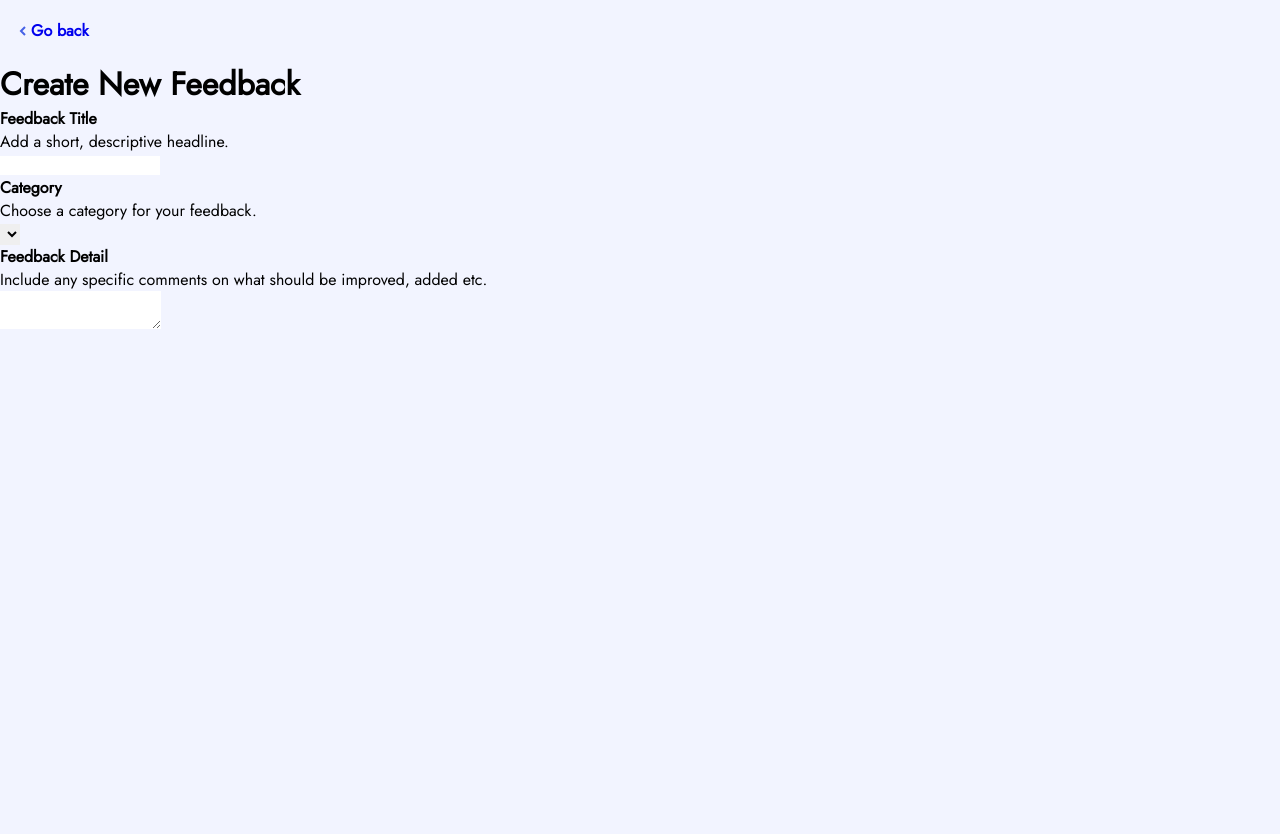
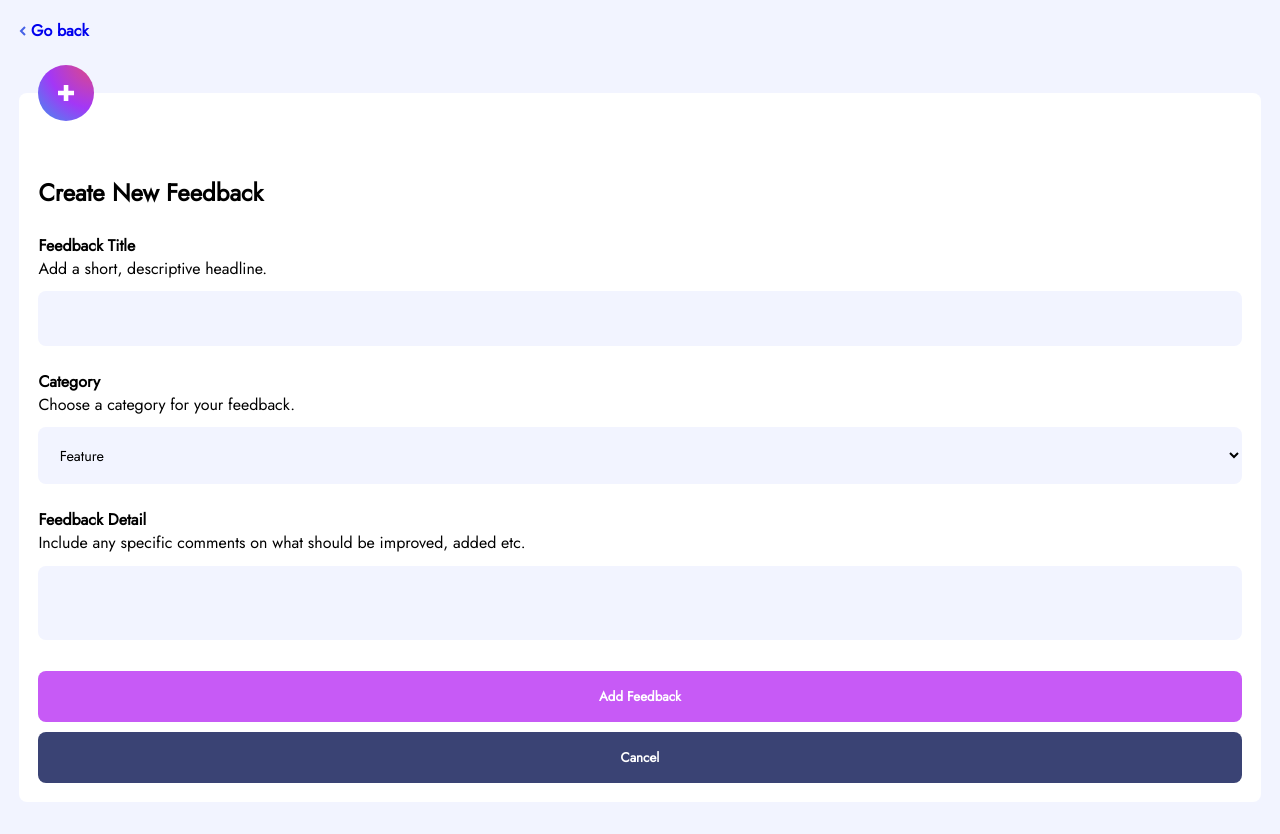
Before and after one commit to sammyodiagbe/product_feedback_app, a React (Create React App) app: page /new-feedback in a window 1280 px wide. Before the commit the page ends 800 px from the top, so only its background shows below. Built offline with nearby package versions, Linux system fonts and the light colour scheme.

Commit message:
working on add new feedback page

```diff
--- a/src/pages/new_feedback.js
+++ b/src/pages/new_feedback.js
@@ -1,6 +1,8 @@
 import { useState } from "react";
-import { useLocation, useSearchParams } from "react-router-dom";
 import GoBack from "../components/goBack";
+import "../styles/feedback.css";
+
+import newFeedbackIcon from "../assets/shared/icon-new-feedback.svg";
 
 const NewFeedback = () => {
   const [category, setCategory] = useState("Feature");
@@ -11,6 +13,7 @@ const NewFeedback = () => {
       <GoBack url={"hello/hello"} />
       <div className="pf-main-container">
         <div className="pf-form-container">
+          <img src={newFeedbackIcon} className="pf-f-icon" />
           <h1 className="pf-form-title">Create New Feedback</h1>
           <form>
             <div className="pf-input-field">
@@ -29,7 +32,13 @@ const NewFeedback = () => {
               <select
                 defaultValue={category}
                 onChange={(target) => setCategory(target.value)}
-              ></select>
+              >
+                <option>Feature</option>
+                <option>Enhancement</option>
+                <option>Bug</option>
+                <option>UI</option>
+                <option>UX</option>
+              </select>
             </div>
             <div className="pf-input-field">
               <b>Feedback Detail</b>
@@ -44,6 +53,10 @@ const NewFeedback = () => {
                 onChange={(target) => setFeebackDetails(target.value)}
               ></textarea>
             </div>
+            <div className="pf-action-container">
+              <button className="pf-btn pf-create-account">Add Feedback</button>
+              <button className="pf-btn pf-cancel">Cancel</button>
+            </div>
           </form>
         </div>
       </div>
--- a/src/styles/_variables.scss
+++ b/src/styles/_variables.scss
@@ -5,6 +5,7 @@ $padding: 1.2em;
 $bluish_marlin: #4661e6;
 $neutral_gray: #f2f4ff;
 $white: #ffffff;
+$dark_blue: #3A4374;
 
 // border-radius
 $border_radius_link: 8px;
@@ -13,3 +14,5 @@ $subnav_color: #373F68;
 // call to action
 $call_to_action_purple: #C75AF6;
 $call_to_action_mobile: #AD1FEA;
+
+$space_between_elem: .8em;
--- /dev/null
+++ b/src/styles/feedback.css
@@ -0,0 +1,52 @@
+div.pf-main-container {
+  padding: 2em 1.2em;
+}
+
+div.pf-main-container div.pf-form-container {
+  background: #ffffff;
+  padding: 1.2em;
+  border-radius: 8px;
+}
+
+div.pf-main-container div.pf-form-container img.pf-f-icon {
+  position: relative;
+  top: -3em;
+}
+
+div.pf-main-container div.pf-form-container h1.pf-form-title {
+  font-size: 24px;
+  margin-bottom: 1em;
+}
+
+div.pf-main-container div.pf-form-container form div.pf-input-field {
+  margin-bottom: 0.8em;
+}
+
+div.pf-main-container div.pf-form-container form div.pf-input-field input, div.pf-main-container div.pf-form-container form div.pf-input-field textarea, div.pf-main-container div.pf-form-container form div.pf-input-field select {
+  width: 100%;
+  padding: 1.2em;
+  background: #f2f4ff;
+  margin: .8em 0;
+  font-size: .9em;
+  border-radius: 8px;
+  resize: none;
+}
+
+div.pf-main-container div.pf-form-container form div.pf-action-container button {
+  display: block;
+  width: 100%;
+  color: #fff;
+  padding: 1.2em;
+  border-radius: 8px;
+  font-weight: bold;
+}
+
+div.pf-main-container div.pf-form-container form div.pf-action-container button.pf-create-account {
+  background: #C75AF6;
+  margin-bottom: 0.8em;
+}
+
+div.pf-main-container div.pf-form-container form div.pf-action-container button.pf-cancel {
+  background: #3A4374;
+}
+/*# sourceMappingURL=feedback.css.map */
--- /dev/null
+++ b/src/styles/feedback.scss
@@ -0,0 +1,55 @@
+@import "./variables";
+
+div.pf-main-container {
+
+    padding:2em $padding;
+
+    div.pf-form-container {
+        background: $white;
+        padding: $padding;
+        border-radius: $border_radius_link;
+
+        img.pf-f-icon {
+            position: relative;
+            top: -3em;
+        }
+        h1.pf-form-title {
+            font-size: 24px;
+            margin-bottom: 1em;
+        }
+
+        form {
+            div.pf-input-field {
+                margin-bottom: $space_between_elem;
+                input, textarea, select {
+                    width: 100%;
+                    padding: $padding;
+                    background: $neutral_gray;
+                    margin: .8em 0;
+                    font-size: .9em;
+                    border-radius: $border_radius_link;
+                    resize: none;
+                }
+            }
+
+            div.pf-action-container {
+                button {
+                    display: block;
+                    width: 100%;
+                    color: #fff;
+                    padding: $padding;
+                    border-radius: $border_radius_link;
+                    font-weight: bold;
+                    &.pf-create-account {
+                        background: $call_to_action_purple;
+                        margin-bottom: $space_between_elem;
+                    }
+
+                    &.pf-cancel {
+                        background: $dark_blue;
+                    }
+                }
+            }
+        }
+    }
+}
```
Also changed, not shown: 2 other files (tests, documents, lock files or other folders).
